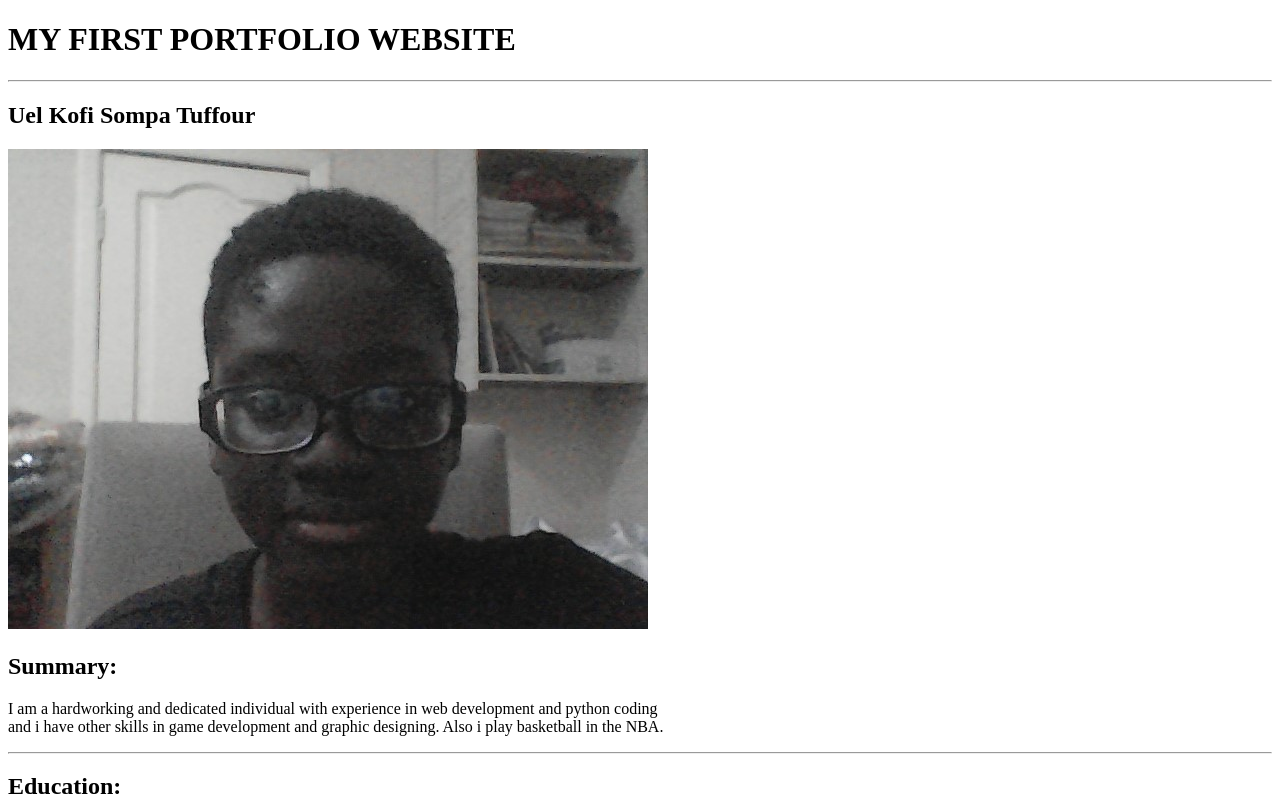
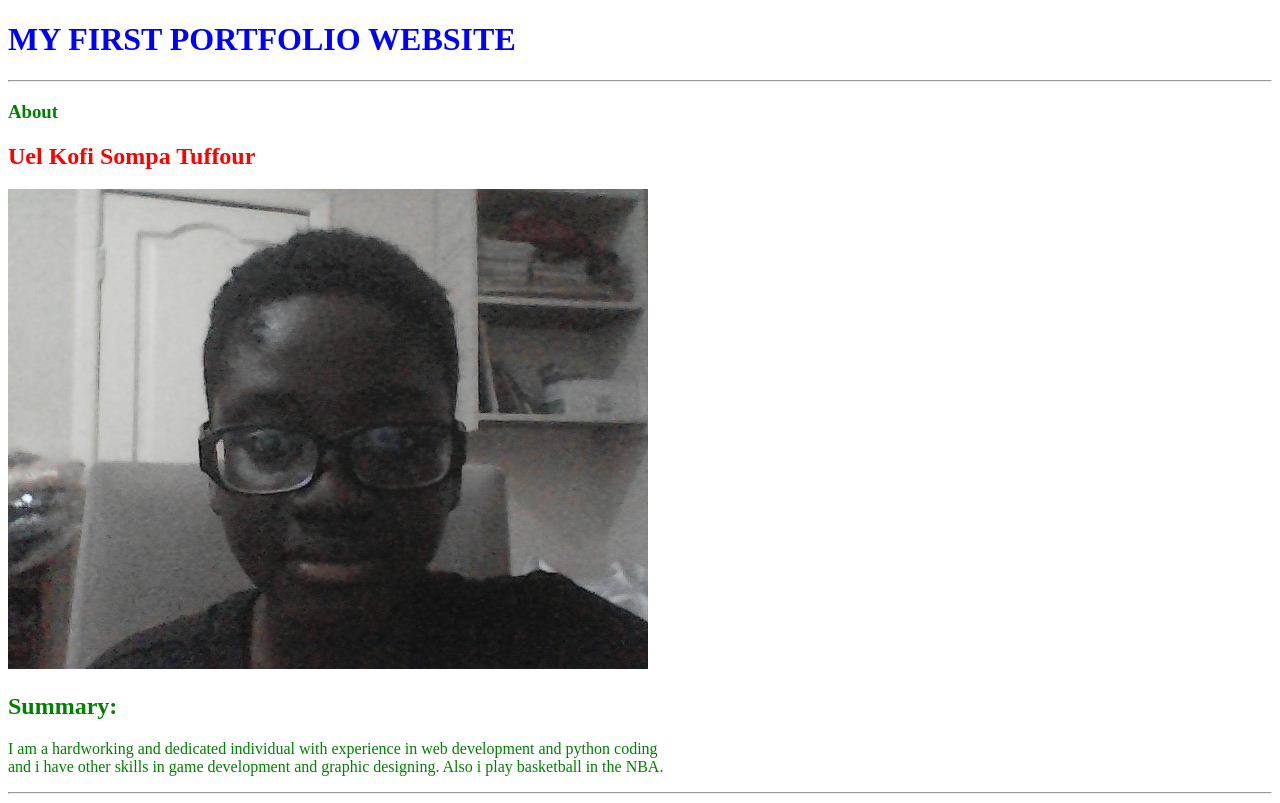
Before and after one commit to quantumcreator7/Portfolio-Website, a plain HTML site: page index.html in a window 1280 px wide. Shown: the top 803 px of the page. Drawn offline with Linux system fonts and the light colour scheme; files whose address does not match are found by name.

Commit message:
Add files via upload
update

```diff
--- /dev/null
+++ b/CSS/style.css
@@ -0,0 +1,15 @@
+h1{
+    color:blue;
+}
+
+.red-heading{
+    color:red;
+}
+
+*{
+    color:green;
+}
+
+#bluetext{
+    color:aqua
+}
--- a/index.html
+++ b/index.html
@@ -1,13 +1,21 @@
 <!DOCTYPE html>
 <html lang="en">
 <head>
+    <title>Portfolio Website</title>
+    <link rel="stylesheet" href="CSS/style.css">
 
-    <title>Portfolio Website</title>
+
+    <style>
+        /*h1{color:blue;}*/
+    </style>
 </head>
 <body>
     <h1>MY FIRST PORTFOLIO WEBSITE</h1><hr/>
-    <h2>Uel Kofi Sompa Tuffour</h2>
-    <img src="C:\Users\Damaris\Desktop\Web\Portfolio_website\WIN_20241010_19_22_55_Pro.jpg" alt="">
+
+    <h3 id = "blue-text">About</h3>
+
+    <h2 class="red-heading"> Uel Kofi Sompa Tuffour</h2>
+    <img src="C:\Users\Damaris\Desktop\Web\Portfolio_website\images\WIN_20241010_19_22_55_Pro.jpg" alt="">
     <h2>Summary:</h2>
     <p>I am a hardworking and dedicated individual with experience in web development and python coding<br/>
         and i have other skills in game development and graphic designing. Also i play basketball in the NBA. </p> <hr/>
@@ -39,6 +47,8 @@
         </ul>
     </ul>
 
+
+
 <h2>Contact me:</h2>
 <p>email:sompatuffour@gmail.com</p>
 </body>
```
Also changed, not shown: images/WIN_20241010_19_22_55_Pro.jpg (added), images/thumbs_up.jpg.webp (added).
